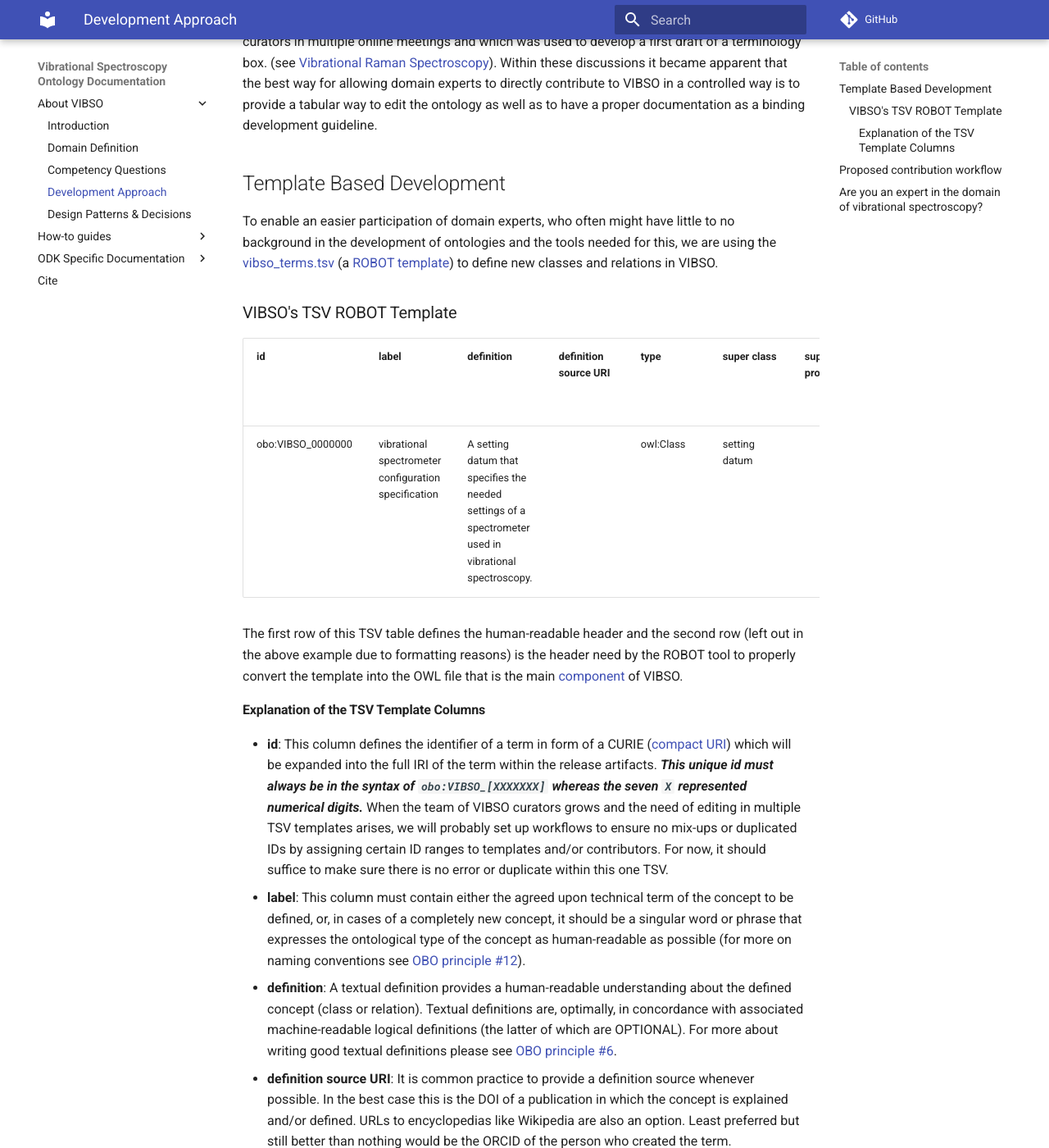
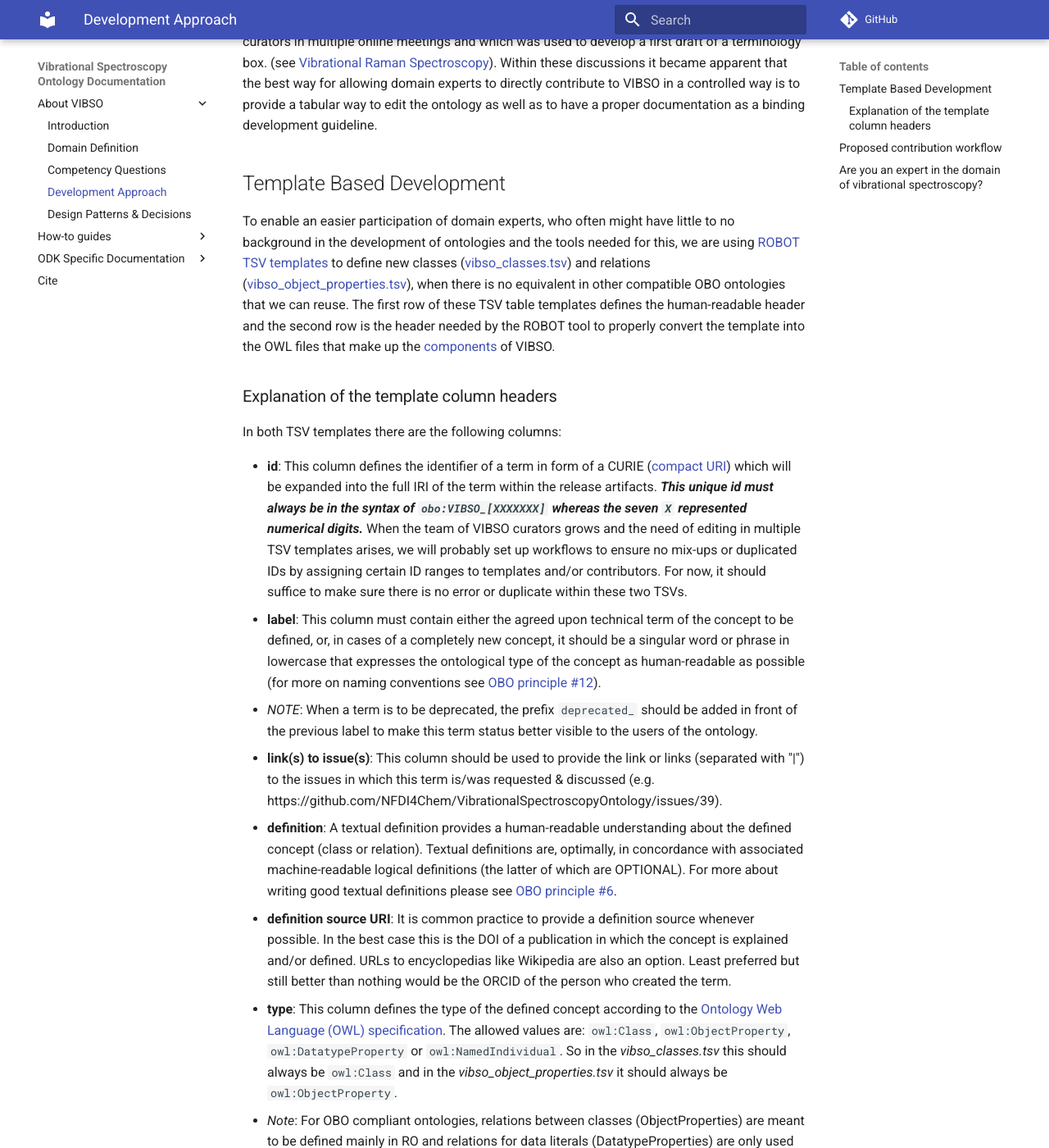
Before and after one commit to NFDI4Chem/VibrationalSpectroscopyOntology, an MkDocs documentation site: the page built from docs/development_approach.md, in a window 1280 px wide and 1400 px high, scrolled down 372 px. Shown: the whole window at 82% size. Built offline with MkDocs 1.6.1 and Material for MkDocs 9.7.7, drawn with Linux system fonts in a browser that asks for light colours; comment, search, counter and statistics services are not loaded; some of the changed text lies outside the part shown.

Commit message:
update TSV template pipeline (#38)
* split vibso_termstsv into vibso_classes.tsv & vibso_object_properties.tsv

* delete old TSV template

* add column for links to term issues

* fix wrong import IRIs of components in vibso-edit.owl and catalog.xml

* delete old test property from vibso-edit.owl

* change import declarations in vibso-edit.owl according to Protege's sorting

* add columns for deprecated properties to TSV templates

* regen component owl files

* use shorter column headers (delete hints in column headers), rename term editor to contributor

* allow multiple editor notes in TSVs

* Update documentation to reflect these changes

```diff
--- a/docs/development_approach.md
+++ b/docs/development_approach.md
@@ -7,33 +7,37 @@ So far, the domain experts who contributed to VIBSO come from the institutions t
 
 
 ## Template Based Development
-To enable an easier participation of domain experts, who often might have little to no background in the development of ontologies and the tools needed for this, we are using the [vibso_terms.tsv](https://github.com/NFDI4Chem/VibrationalSpectroscopyOntology/blob/main/src/templates/vibso_terms.tsv) (a [ROBOT template](http://robot.obolibrary.org/template)) to define new classes and relations in VIBSO.
+To enable an easier participation of domain experts, who often might have little to no background in the development of ontologies and the tools needed for this, we are using [ROBOT TSV templates](http://robot.obolibrary.org/template) to define new classes ([vibso_classes.tsv](https://github.com/NFDI4Chem/VibrationalSpectroscopyOntology/blob/main/src/templates/vibso_classes.tsv)) and relations ([vibso_object_properties.tsv](https://github.com/NFDI4Chem/VibrationalSpectroscopyOntology/blob/main/src/templates/vibso_object_properties.tsv)), when there is no equivalent in other compatible OBO ontologies that we can reuse. The first row of these TSV table templates defines the human-readable header and the second row is the header needed by the ROBOT tool to properly convert the template into the OWL files that make up the [components](odk-workflows/RepositoryFileStructure.md#components) of VIBSO.
 
-### VIBSO's TSV ROBOT Template
-| id                | label                                                | definition                                                                                             | definition source URI | type      | super class   | super property | inverse property | domain (if property) | range (if property) | term creaor URI (e.g. ORCID) | term curator URI (e.g. ORCID) | example of usage | editor note |
-|-------------------|------------------------------------------------------|--------------------------------------------------------------------------------------------------------|-----------------------|-----------|---------------|----------------|------------------|----------------------|---------------------|------------------------------|-------------------------------|------------------|-------------|
-| obo:VIBSO_0000000 | vibrational spectrometer configuration specification | A setting datum that specifies the needed settings of a spectrometer used in vibrational spectroscopy. |                       | owl:Class | setting datum |                |                  |                      |                     | ORCID:0000-0002-1595-3213    |
+### Explanation of the template column headers
 
-The first row of this TSV table defines the human-readable header and the second row (left out in the above example due to formatting reasons) is the header need by the ROBOT tool to properly convert the template into the OWL file that is the main [component](odk-workflows/RepositoryFileStructure.md#components) of VIBSO.
+In both TSV templates there are the following columns:
 
-#### Explanation of the TSV Template Columns
-
-* **id**: This column defines the identifier of a term in form of a CURIE ([compact URI](https://en.wikipedia.org/wiki/CURIE)) which will be expanded into the full IRI of the term within the release artifacts. **_This unique id must always be in the syntax of `obo:VIBSO_[XXXXXXX]` whereas the seven `X` represented numerical digits._** When the team of VIBSO curators grows and the need of editing in multiple TSV templates arises, we will probably set up workflows to ensure no mix-ups or duplicated IDs by assigning certain ID ranges to templates and/or contributors. For now, it should suffice to make sure there is no error or duplicate within this one TSV.
-* **label**: This column must contain either the agreed upon technical term of the concept to be defined, or, in cases of a completely new concept, it should be a singular word or phrase that expresses the ontological type of the concept as human-readable as possible (for more on naming conventions see [OBO principle #12](https://obofoundry.org/principles/fp-012-naming-conventions.html)).
+* **id**: This column defines the identifier of a term in form of a CURIE ([compact URI](https://en.wikipedia.org/wiki/CURIE)) which will be expanded into the full IRI of the term within the release artifacts. **_This unique id must always be in the syntax of `obo:VIBSO_[XXXXXXX]` whereas the seven `X` represented numerical digits._** When the team of VIBSO curators grows and the need of editing in multiple TSV templates arises, we will probably set up workflows to ensure no mix-ups or duplicated IDs by assigning certain ID ranges to templates and/or contributors. For now, it should suffice to make sure there is no error or duplicate within these two TSVs.
+* **label**: This column must contain either the agreed upon technical term of the concept to be defined, or, in cases of a completely new concept, it should be a singular word or phrase in lowercase that expresses the ontological type of the concept as human-readable as possible (for more on naming conventions see [OBO principle #12](https://obofoundry.org/principles/fp-012-naming-conventions.html)).
+  * *NOTE*: When a term is to be deprecated, the prefix `deprecated_` should be added in front of the previous label to make this term status better visible to the users of the ontology.
+* **link(s) to issue(s)**: This column should be used to provide the link or links (separated with "|") to the issues in which this term is/was requested & discussed (e.g. https://github.com/NFDI4Chem/VibrationalSpectroscopyOntology/issues/39).
 * **definition**: A textual definition provides a human-readable understanding about the defined concept (class or relation). Textual definitions are, optimally, in concordance with associated machine-readable logical definitions (the latter of which are OPTIONAL). For more about writing good textual definitions please see [OBO principle #6](https://obofoundry.org/principles/fp-006-textual-definitions.html).
 * **definition source URI**: It is common practice to provide a definition source whenever possible. In the best case this is the DOI of a publication in which the concept is explained and/or defined. URLs to encyclopedias like Wikipedia are also an option. Least preferred but still better than nothing would be the ORCID of the person who created the term.
-* **type**: This column defines the type of the defined concept according to the [Ontology Web Language (OWL) specification](https://www.w3.org/TR/owl-ref/). The allowed values are: `owl:Class`, `owl:ObjectProperty`,  `owl:DatatypeProperty` or `owl:NamedIndividual`. _Note_: For OBO compliant ontologies, relations between classes (ObjectProperties) are meant to be defined mainly in RO and relations for data literals (DatatypeProperties) are only used very sparsely in order to not lose semantic depth.
+* **type**: This column defines the type of the defined concept according to the [Ontology Web Language (OWL) specification](https://www.w3.org/TR/owl-ref/). The allowed values are: `owl:Class`, `owl:ObjectProperty`,  `owl:DatatypeProperty` or `owl:NamedIndividual`. So in the *vibso_classes.tsv* this should always be `owl:Class` and in the *vibso_object_properties.tsv* it should always be `owl:ObjectProperty`.
+  * _Note_: For OBO compliant ontologies, relations between classes (ObjectProperties) are meant to be defined mainly in RO and relations for data literals (DatatypeProperties) are only used very sparsely in order to not lose semantic depth.
+* **contributor URI**: This column should be used to provide the ORCID of the people (separated with "|") who contributed to the curation of the term, in order to properly credit this micro contribution (e.g. `ORCID:0000-0002-1595-3213|ORCID:0000-0001-7694-5519|ORCID:0000-0002-2239-3955`).
+* **example of usage**: This column should be used to provide a real world example of the term. This can either be done by providing exemplary triple statements or by elaborating how the term should be used in a concrete use case.
+* **editor note**: This column can be used to provide additional information regarding the term, such as summarizing a discussion about its definition or obsolescence reason.
+* **obsoleted**: This column must only be used to provide the boolean value `true`, iff the term has been deprecated.
+* **obsolescence reason**: This column should be used to provide an obsolescence reason from the controlled list of the OBO Metadata Ontology (OMO). The current allowed values are: `failed exploratory term , placeholder removed , terms merged , term imported , term split , out of scope`
+* **term replaced by**: This column should be used to provide the term that replaces a deprecated term. This is important to ensure backwards compatibility.
+
+In the **vibso_classes.tsv**, there is also the column:
 * **super class**: This column is to be used to provide the parent of the owl:Class that is being defined. It is fine to use the label of the parent class here instead of its IRI or CURIE, as long as the class is already an [imported term](ntr_workflow.md#importing terms).
+
+In the **vibso_classes.tsv**, there are also the columns:
 * **super property**: This column is to be used to provide the parent of the `owl:ObjectProperty` or `owl:DatatypeProperty` that is being defined, via its label.
 * **inverse property**: This column can be used to define the inverse of an `owl:ObjectProperty`, via its label.
-* **domain (if property)**: This column can be used to restrict an `owl:ObjectProperty` in terms of being allowed to be used only on a certain subject.
-* **range (if property)**: This column can be used to restrict an `owl:ObjectProperty` in terms of being allowed to be used only on a certain object.
-* **term creaor URI (e.g. ORCID)**: This column should be used to provide the ORCID of the person who created the term, in order to properly credit this micro contribution.
-* **term curator URI (e.g. ORCID)**: This column should be used to provide the ORCID of the person who curates the term, in order to properly credit this micro contribution. A term curator can be different from the term creator, e.g. in cases where the creator is not part of the VIBSO curation team.
-* **example of usage**: This column should be used to provide a real world example of the term.
-* **editor note**: This column can be used to provide additional information regarding the term.
+* **domain**: This column can be used to restrict an `owl:ObjectProperty` in terms of being allowed to be used only on a certain subject.
+* **range**: This column can be used to restrict an `owl:ObjectProperty` in terms of being allowed to be used only on a certain object.
 
-The TSV template will most likely be expanded in the near future to also include more annotation properties (e.g. term tracker status, comment) that will help document the ontology in its source code.
+The TSV templates will most likely be expanded in the future to also include more annotation properties (e.g. term status, comment) that will help document the ontology in its source code.
 
 
 ## Proposed contribution workflow
```
Also changed, not shown: src/ontology/vibso-odk.yaml (+7 -2 lines), 10 other files.
